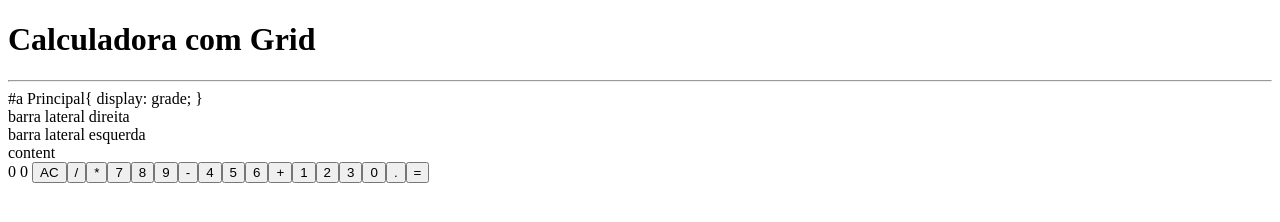
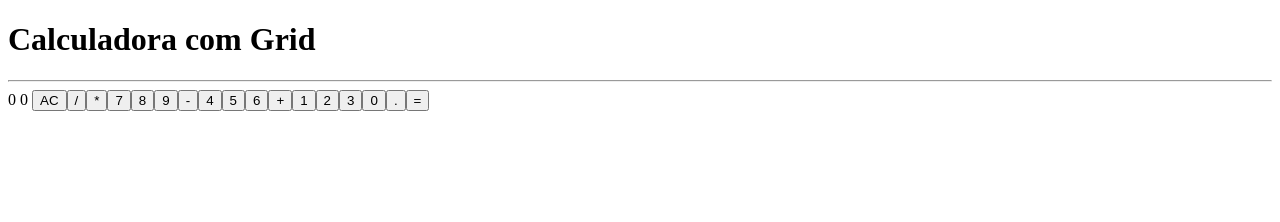
Before and after one commit to DimasOliveira01/Exercicios-DW1A3, a plain HTML site: page HTML/EXERCICIO5/exercicios3-calculadora.html in a window 1280 px wide. Drawn offline with Linux system fonts and the light colour scheme.

Commit message:
Update exercicios3-calculadora.html

```diff
--- a/HTML/EXERCICIO5/exercicios3-calculadora.html
+++ b/HTML/EXERCICIO5/exercicios3-calculadora.html
@@ -10,18 +10,7 @@
 
     <h1>Calculadora com Grid</h1>
     <hr>
-   #a Principal{
- display: grade;
- }
-	  <div id = "main">
- </ div>
 
-<div id = "main">
- <div id = "header> header </ div>
- <div id = "rightSB"> barra lateral direita </ div>
- <div id = "leftSB"> barra lateral esquerda </ div>
- <div id = "content"> content </ div>
- </ div>
 
 <div id = "root">
  <label id = "display"> 0 </ label>
```
